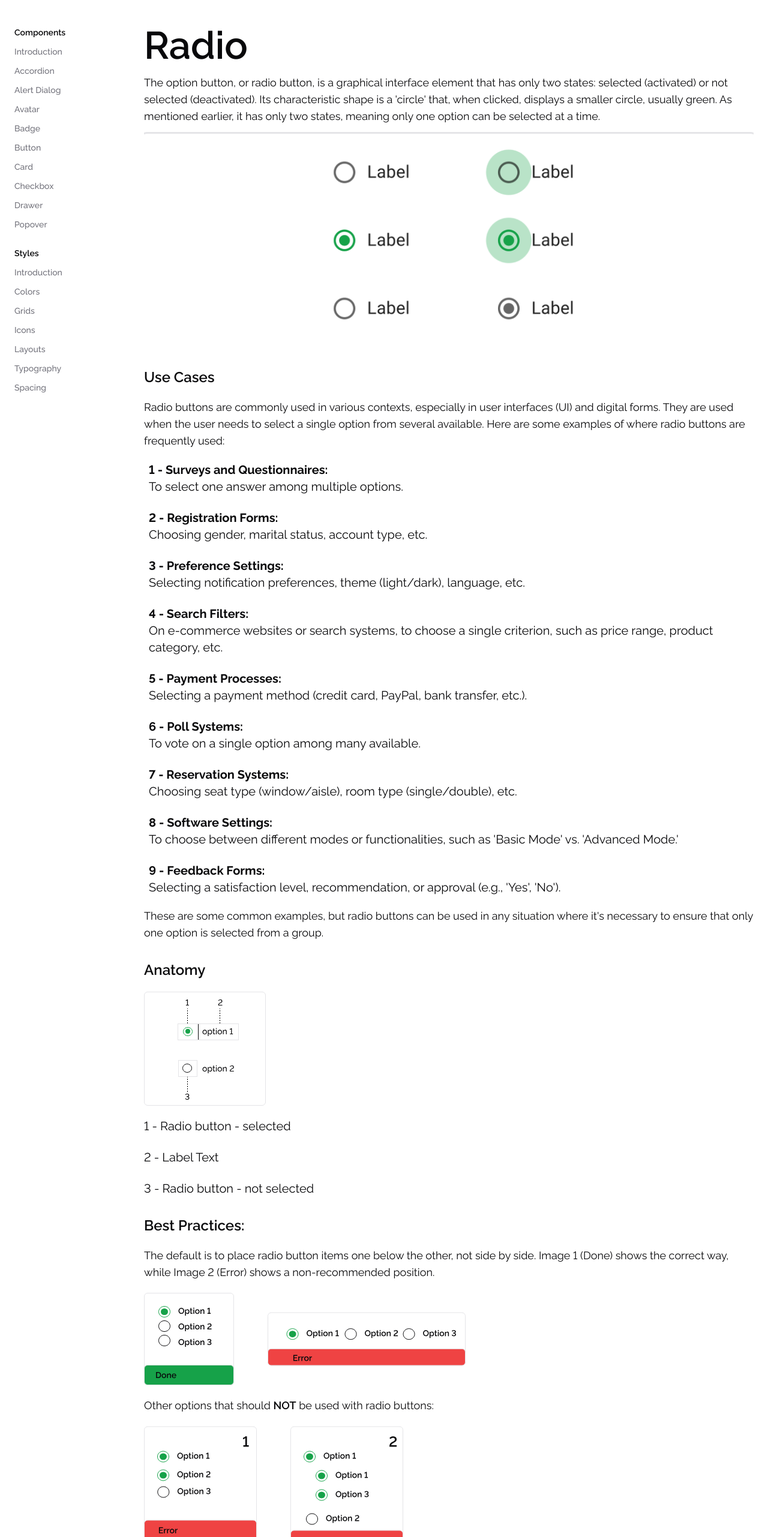
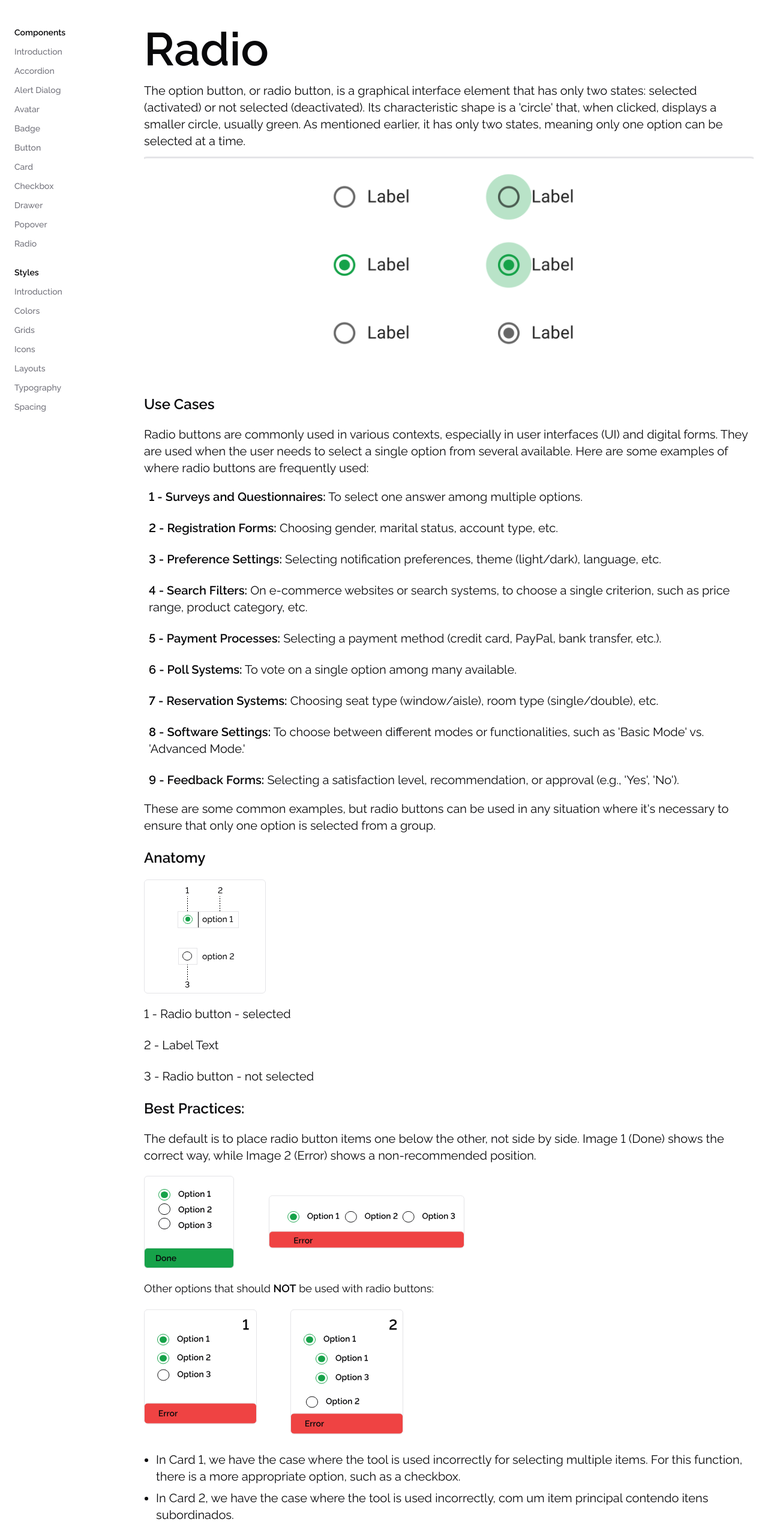
Before and after one commit to Leaf-Pallete/leaf-pallete, a Next.js app: page /components-module/radio in a window 1280 px wide. Shown: the part 44-2606 px from the top of the page at 60% size. Built offline with nearby package versions, Linux system fonts and the light colour scheme.

Commit message:
fix: adjusting fallback and adjusting font size

```diff
--- a/app/(modules)/components-module/radio/page.tsx
+++ b/app/(modules)/components-module/radio/page.tsx
@@ -5,7 +5,7 @@ import RadioUseCases from "@/components/components-module/radio/radio-use-cases"
 
 const Radio = () => {
 	return (
-		<div className="flex flex-col mx-auto gap-8">
+		<div className="flex flex-col mx-auto gap-6">
 			<RadioHero />
 			<RadioUseCases />
 			<RadioAnatomy />
--- a/components/components-module/radio/radio-anatomy.tsx
+++ b/components/components-module/radio/radio-anatomy.tsx
@@ -1,8 +1,3 @@
-"use client";
-
-import { Skeleton } from "@/components/ui/skeleton";
-import { useClient } from "@/hook/useClient";
-import { useTheme } from "next-themes";
 import Image from "next/image";
 import React from "react";
 
@@ -10,7 +5,22 @@ const RadioAnatomy = () => {
 	return (
 		<div className="flex flex-col items-start sm:items-center lg:items-start text-start sm:text-center lg:text-start gap-5">
 			<h2 className="text-2xl font-semibold">Anatomy</h2>
-			<RadioAnatomyFallback />
+			<div className="w-full max-w-[203px] h-auto">
+				<Image
+					src={"/components-module/radio/radio-anatomy.svg"}
+					alt={"Radio Anatomy image showing the anatomy of a radio input"}
+					width={203}
+					height={190}
+					className="block dark:hidden w-full h-auto"
+				/>
+				<Image
+					src={"/components-module/radio/radio-anatomy-dark.svg"}
+					alt={"Radio Anatomy image showing the anatomy of a radio input"}
+					width={203}
+					height={190}
+					className="hidden dark:block w-full h-auto"
+				/>
+			</div>
 			<ul className="flex flex-col gap-6">
 				<li className="flex items-start text-xl">
 					1 - Radio button - selected
@@ -24,30 +34,4 @@ const RadioAnatomy = () => {
 	);
 };
 
-const RadioAnatomyFallback = () => {
-	const { isClient } = useClient();
-	const { resolvedTheme } = useTheme();
-
-	if (!isClient) {
-		return <AnatomyFallback />;
-	}
-	return (
-		<Image
-			src={
-				resolvedTheme === "dark"
-					? "/components-module/radio/radio-anatomy-dark.svg"
-					: "/components-module/radio/radio-anatomy.svg"
-			}
-			alt="Radio Anatomy"
-			objectFit="contain"
-			width={1047}
-			height={372}
-		/>
-	);
-};
-
-const AnatomyFallback = () => {
-	return <Skeleton className="w-[203px] h-[190px]" />;
-};
-
 export default RadioAnatomy;
--- a/components/components-module/radio/radio-best-practices.tsx
+++ b/components/components-module/radio/radio-best-practices.tsx
@@ -1,44 +1,35 @@
-"use client";
-
-import { Skeleton } from "@/components/ui/skeleton";
-import { useClient } from "@/hook/useClient";
-import { useTheme } from "next-themes";
+import type { ImageProps } from "@/types";
 import Image from "next/image";
 
-interface ImageProps {
-	id: number;
-	src: string;
-	srcDark: string;
-	width: number;
-	height: number;
-}
-
-const images: ImageProps[] = [
+const images1: ImageProps[] = [
 	{
-		id: 1,
-		src: "/components-module/radio/best-pratices-1.svg",
-		srcDark: "/components-module/radio/best-pratices-1-dark.svg",
+		description: "Image 1: Correct example of using the Radio component",
+		imgLight: "/components-module/radio/best-pratices-1.svg",
+		imgDark: "/components-module/radio/best-pratices-1-dark.svg",
 		width: 150,
 		height: 154,
 	},
 	{
-		id: 2,
-		src: "/components-module/radio/best-pratices-2.svg",
-		srcDark: "/components-module/radio/best-pratices-2-dark.svg",
+		description: "Image 2: Incorrect example of using the Radio component",
+		imgLight: "/components-module/radio/best-pratices-2.svg",
+		imgDark: "/components-module/radio/best-pratices-2-dark.svg",
 		width: 330,
 		height: 89,
 	},
+];
+
+const images2: ImageProps[] = [
 	{
-		id: 3,
-		src: "/components-module/radio/best-pratices-3.svg",
-		srcDark: "/components-module/radio/best-pratices-3-dark.svg",
+		description: "Image 3: Incorrect use of Radio for multiple selection",
+		imgLight: "/components-module/radio/best-pratices-3.svg",
+		imgDark: "/components-module/radio/best-pratices-3-dark.svg",
 		width: 188,
-		height: 192,
+		height: 192
 	},
 	{
-		id: 4,
-		src: "/components-module/radio/best-pratices-4.svg",
-		srcDark: "/components-module/radio/best-pratices-4-dark.svg",
+		description: "Image 4: Incorrect use of Radio with subordinate items",
+		imgLight: "/components-module/radio/best-pratices-4.svg",
+		imgDark: "/components-module/radio/best-pratices-4-dark.svg",
 		width: 188,
 		height: 217,
 	},
@@ -47,27 +38,57 @@ const images: ImageProps[] = [
 const RadioBestPractices = () => {
 	return (
 		<div className="flex flex-col items-start sm:items-center lg:items-start text-start sm:text-center lg:text-start gap-5">
-			<h2 className="text-2xl font-semibold">Best Practices:</h2>
-			<p className="text-regular lg:text-lg 2xl:text-xl w-full text-foreground lg:mx-0">
+			<h2 className="text-2xl font-semibold text-left">Best Practices:</h2>
+			<p className="text-xl w-full text-foreground lg:mx-0">
 				The default is to place radio button items one below the other, not side
 				by side. Image 1 (Done) shows the correct way, while Image 2 (Error)
 				shows a non-recommended position.
 			</p>
 			<div className="flex flex-col items-center lg:flex-row lg:items-center w-full gap-14">
-				{images.slice(0, 2).map((image) => (
-					<RadioBestPracticesFallback key={image.id} image={image} />
-				))}
+				{images1.map((image) => (
+					<div key={image.description} className="relative" style={{ width: image.width, height: image.height }}>
+						<Image
+							src={image.imgDark}
+							alt={image.description}
+							layout="fill"
+							objectFit="contain"
+							className="hidden dark:block"
+						/>
+						<Image
+							src={image.imgLight}
+							alt={image.description}
+							layout="fill"
+							objectFit="contain"
+							className="block dark:hidden"
+						/>
+					</div>
+			))}
 			</div>
 			<p className="text-regular lg:text-lg 2xl:text-xl w-full text-foreground lg:mx-0">
 				Other options that should <span className="font-semibold">NOT</span> be
 				used with radio buttons:
 			</p>
 			<div className="flex flex-col items-center lg:flex-row lg:items-start w-full gap-14">
-				{images.slice(2).map((image) => (
-					<RadioBestPracticesFallback key={image.id} image={image} />
+				{images2.map((image) => (
+					<div key={image.description} className="relative" style={{ width: image.width, height: image.height }}>
+						<Image
+							src={image.imgDark}
+							alt={image.description}
+							width={image.width}
+							height={image.height}
+							className="hidden dark:block"
+						/>
+						<Image
+							src={image.imgLight}
+							alt={image.description}
+							width={image.width}
+							height={image.height}
+							className="block dark:hidden"
+						/>
+					</div>
 				))}
 			</div>
-			<ul className="flex flex-col gap-2 pl-5 list-disc">
+			<ul className="flex flex-col gap-2 pl-5 list-disc text-xl">
 				<li>
 					In Card 1, we have the case where the tool is used incorrectly for
 					selecting multiple items. For this function, there is a more
@@ -82,39 +103,4 @@ const RadioBestPractices = () => {
 	);
 };
 
-interface RadioBestPracticesFallbackProps {
-	image: ImageProps;
-}
-
-const RadioBestPracticesFallback = ({
-	image,
-}: RadioBestPracticesFallbackProps) => {
-	const { isClient } = useClient();
-	const { resolvedTheme } = useTheme();
-
-	if (!isClient) {
-		return <BestPracticesFallback width={image.width} height={image.height} />;
-	}
-
-	const getImageSrc = (lightSrc: string, darkSrc: string) => {
-		return resolvedTheme === "dark" ? darkSrc : lightSrc;
-	};
-
-	return (
-		<Image
-			src={getImageSrc(image.src, image.srcDark)}
-			alt={`Radio Best Practices ${image.src?.split("-").pop()?.split(".")[0] ?? ""}`}
-			width={image.width}
-			height={image.height}
-		/>
-	);
-};
-
-const BestPracticesFallback = ({
-	width,
-	height,
-}: { width: number; height: number }) => {
-	return <Skeleton style={{ width: `${width}px`, height: `${height}px` }} />;
-};
-
 export default RadioBestPractices;
--- a/components/components-module/radio/radio-hero.tsx
+++ b/components/components-module/radio/radio-hero.tsx
@@ -1,18 +1,13 @@
-"use client";
-
-import { Skeleton } from "@/components/ui/skeleton";
-import { useClient } from "@/hook/useClient";
-import { useTheme } from "next-themes";
 import Image from "next/image";
 import React from "react";
 
 const RadioHero = () => {
 	return (
 		<div className="flex flex-col items-start sm:items-center lg:items-start">
-			<h1 className="font-semibold text-[36px] md:text-[64px] text-foreground leading-none mb-4">
+			<h1 className="font-semibold text-[40px] md:text-[77px] text-foreground leading-none mb-4">
 				Radio
 			</h1>
-			<p className="text-regular lg:text-lg 2xl:text-xl w-full text-foreground lg:mx-0">
+			<p className="text-xl md:text-xl w-full text-foreground lg:mx-0">
 				The option button, or radio button, is a graphical interface element
 				that has only two states: selected (activated) or not selected
 				(deactivated). Its characteristic shape is a 'circle' that, when
@@ -20,39 +15,26 @@ const RadioHero = () => {
 				it has only two states, meaning only one option can be selected at a
 				time.
 			</p>
-			<RadioHeroFallback />
+			<div className="py-3 w-full">
+				<Image
+					src={"/components-module/radio/radio-component-dark.svg"}
+					alt={"Radio Hero image showing some radio inputs"}
+					layout="responsive"
+					width={1047}
+					height={372}
+					className="hidden dark:block object-fill"
+				/>
+				<Image
+					src={"/components-module/radio/radio-component.svg"}
+					alt={"Radio Hero image showing some radio inputs"}
+					layout="responsive"
+					width={1047}
+					height={372}
+					className="block dark:hidden object-fill"
+				/>
+			</div>
 		</div>
 	);
 };
 
-const RadioHeroFallback = () => {
-	const { isClient } = useClient();
-	const { resolvedTheme } = useTheme();
-
-	const getImageSrc = (lightSrc: string, darkSrc: string) => {
-		return resolvedTheme === "dark" ? darkSrc : lightSrc;
-	};
-	if (!isClient) {
-		return <HeroFallback />;
-	}
-	return (
-		<Image
-			src={getImageSrc(
-				"/components-module/radio/radio-component.svg",
-				"/components-module/radio/radio-component-dark.svg",
-			)}
-			alt="Radio Hero Image"
-			width={1047}
-			height={372}
-			className="pt-3"
-		/>
-	);
-};
-
-const HeroFallback = () => {
-	return (
-		<Skeleton className="w-[381px] h-[135.72px] lg:w-[1047px] lg:h-[372px] mt-3" />
-	);
-};
-
 export default RadioHero;
--- a/components/components-module/radio/radio-use-cases.tsx
+++ b/components/components-module/radio/radio-use-cases.tsx
@@ -1,12 +1,8 @@
+import type { RadioUseCase } from "@/types";
 import React from "react";
 
-interface UseCase {
-	id: number;
-	text: string;
-	description: string;
-}
 
-const useCases: UseCase[] = [
+const useCases: RadioUseCase[] = [
 	{
 		id: 1,
 		text: "Surveys and Questionnaires",
@@ -63,18 +59,18 @@ const useCases: UseCase[] = [
 const RadioUseCases = () => {
 	return (
 		<div className="flex flex-col items-start sm:items-center lg:items-start text-start sm:text-center lg:text-start gap-5">
-			<h2 className="text-2xl font-semibold">Use Cases</h2>
-			<p className="text-regular lg:text-lg 2xl:text-xl w-full text-foreground lg:mx-0">
+			<h2 className="text-2xl font-semibold ">Use Cases</h2>
+			<p className="text-xl w-full text-foreground lg:mx-0">
 				Radio buttons are commonly used in various contexts, especially in user
 				interfaces (UI) and digital forms. They are used when the user needs to
 				select a single option from several available. Here are some examples of
 				where radio buttons are frequently used:
 			</p>
-			<ol className="flex flex-col gap-6 list-decimal list-inside">
+			<ol className="flex flex-col gap-6 list-decimal list-inside sm:flex-row sm:flex-wrap sm:gap-4 lg:gap-6 justify-center items-center">
 				{useCases.map((useCase) => (
-					<li key={useCase.id} className="flex items-start text-xl">
-						<div className="flex flex-col ml-2">
-							<span className="font-bold">
+					<li key={useCase.id} className="flex items-start lg:w-full">
+						<div className="text-xl ml-2">
+							<span className="font-semibold">
 								{useCase.id} - {useCase.text}:
 							</span>{" "}
 							<span>{useCase.description}</span>
@@ -82,7 +78,7 @@ const RadioUseCases = () => {
 					</li>
 				))}
 			</ol>
-			<p className="text-regular lg:text-lg 2xl:text-xl w-full text-foreground lg:mx-0">
+			<p className="text-xl w-full text-foreground lg:mx-0">
 				These are some common examples, but radio buttons can be used in any
 				situation where it's necessary to ensure that only one option is
 				selected from a group.
--- a/config/sidebarLinks.ts
+++ b/config/sidebarLinks.ts
@@ -64,6 +64,12 @@ export const sidebarLinks: SidebarSection[] = [
 				title: "Popover Component",
 				text: "Popover",
 			},
+			{
+				id: 11,
+				href: "components-module/radio",
+				title: "Radio Component",
+				text: "Radio",
+			}
 		],
 	},
 	{
```
Also changed, not shown: types/index.ts (+15 -0 lines).
